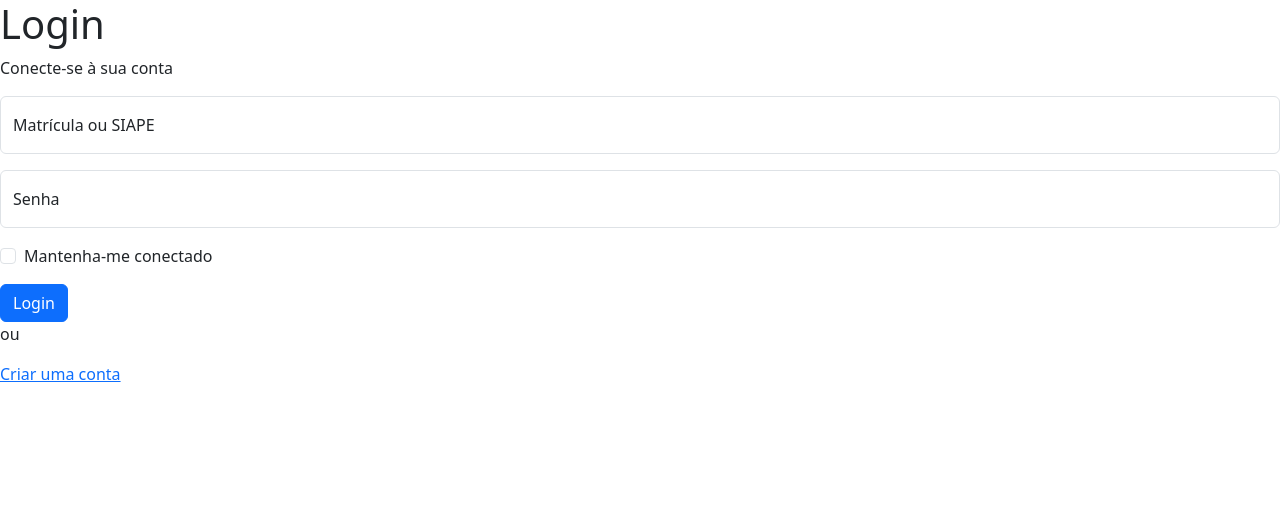
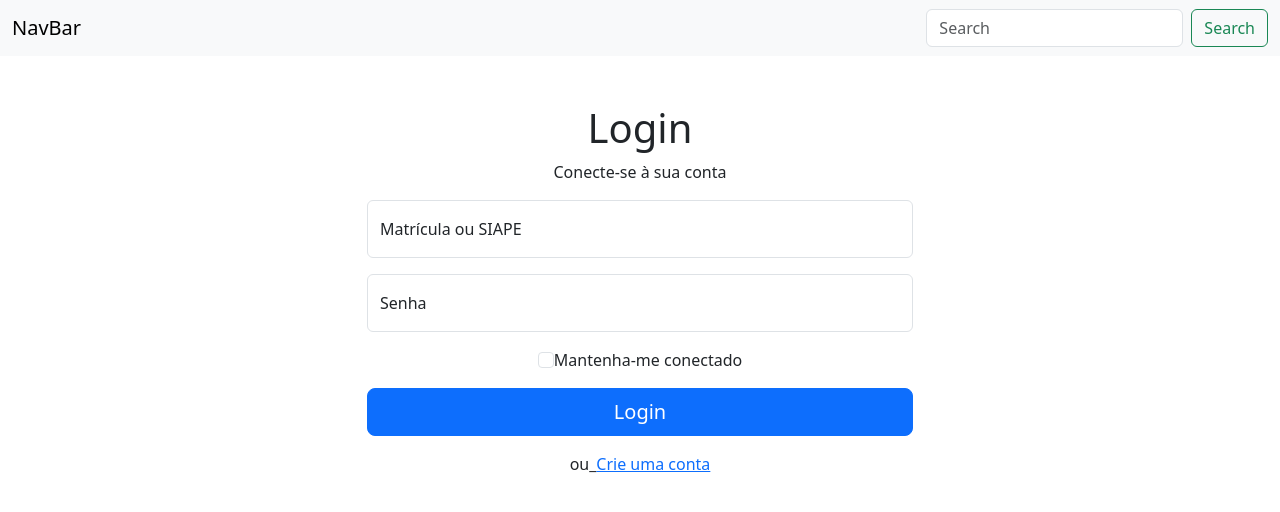
Before and after one commit to tiagoRaulino/Sistema-Posse-de-Chaves, a React (Vite) app: page /login in a window 1280 px wide. Shown: the top 512 px of the page. Built offline with nearby package versions, Linux system fonts and the light colour scheme.

Commit message:
Aplicando Bootstrap
Apliquei bootstrap nas seguintes páginas:

- Bem vindo
- Login
- Cadastro

Só faltando acertar uns detalhes de login e a página de salas

```diff
--- a/src/App.css
+++ b/src/App.css
@@ -1,3 +1,8 @@
+
+
+
+
+
 /*
 #root {
   max-width: 1280px;
--- a/src/App.jsx
+++ b/src/App.jsx
@@ -4,11 +4,13 @@ import NavBar from "./components/NavBar"
 export default function App() {
   return <>
     <NavBar />
-    <div>
-      <h1>Bem Vindo!</h1>
-      <p>Esta é uma pagina de apresentação</p>
-      <Link to='/register' className="btn btn-primary">Cadastre-se</Link>
-      <Link to='/login' className="btn btn-secondary">Login</Link>
+    <div className="container text-center mt-5">
+      <h1 className="display-4">Bem Vindo de Volta!</h1>
+      <p className="lead">Esta é uma pagina de apresentação</p>
+      <div className="mt-4">
+        <Link to='/register' className="btn btn-primary btn-lg mx-2">Cadastre-se</Link>
+        <Link to='/login' className="btn btn-secondary btn-lg mx-2">Login</Link>
+      </div>
     </div>
   </>
 }
--- a/src/pages/Login.jsx
+++ b/src/pages/Login.jsx
@@ -1,9 +1,15 @@
 import { Link } from "react-router-dom"
+import NavBar from "../components/NavBar"
 
 export default function Login() {
-    return <div>
-        <h1>Login</h1>
-        <p>Conecte-se à sua conta</p>
+    return <>
+    <div>
+        <NavBar />
+        <div className="container mt-5">
+            <div className="row justify-content-center">
+                <div className="col-md-6">
+                    <h1 className="text-center">Login</h1>
+                    <p className="text-center">Conecte-se à sua conta</p>
                     <form>
                         <div className="form-floating mb-3">
                             <input type="email" className="form-control" id="floatingInput" placeholder="name@example.com" />
@@ -13,13 +19,21 @@ export default function Login() {
                             <input type="password" className="form-control" id="floatingPassword" placeholder="Password" />
                             <label htmlFor="floatingPassword">Senha</label>
                         </div>
-            <div className="mb-3 form-check">
+                        <div className="mb-3 d-flex justify-content-center">
                             <input type="checkbox" className="form-check-input" id="exampleCheck1" />
-                <label className="form-check-label" htmlFor="exampleCheck1">Mantenha-me conectado</label>
+                            <label className="form-check-label" htmlFor="exampleCheck1">      Mantenha-me conectado</label>
                         </div>
-            <Link to='/home' className="btn btn-primary">Login</Link>
-            <p>ou</p>
-            <Link to='/register'>Criar uma conta</Link>
+                        <div className="d-grid">
+                            <Link to='/home' className="btn btn-primary btn-lg">Login</Link>
+                        </div>
+                        <p className="text-center mt-3">
+                            ou_
+                            <Link to='/register'className="text-primary text-decoration-underline">Crie uma conta</Link>
+                        </p>
                     </form>
                 </div>
+            </div>
+        </div>
+    </div>
+    </>
 }
--- a/src/pages/Resgister.jsx
+++ b/src/pages/Resgister.jsx
@@ -1,11 +1,18 @@
 import { Link } from "react-router-dom"
+import NavBar from "../components/NavBar"
 
 export default function Register() {
-    return <div>
-        <h1>Cadastro</h1>
-        <p>Crie sua conta</p>
+    return <>
+    <NavBar />
+    <div className="container mt-5">
+
+        <div className="row justify-content-center">
+            <div className="col-md-6">
+                <h1 className="text-center">Cadastro</h1>
+                <p className="text-center">Crie sua conta</p>
                 <form>
                 <div className="form-floating mb-3">
+
                         <input type="text" className="form-control" id="floatingInput" placeholder="" />
                         <label htmlFor="floatingInput">Nome completo</label>
                     </div>
@@ -21,7 +28,12 @@ export default function Register() {
                         <input type="text" className="form-control" id="floatingPassword" placeholder="" />
                         <label htmlFor="floatingPassword">Número de celular</label>
                     </div>
-            <Link to='/login' className="btn btn-primary">Cadastrar-se</Link>
+                    <div className="d-grid">
+                        <Link to='/login' className="btn btn-primary btn-lg">Cadastrar-se</Link>
+                    </div>
                 </form>
             </div>
+        </div>
+    </div>
+    </>
 }
```
Lines whose indentation alone changed are shown as unchanged.
